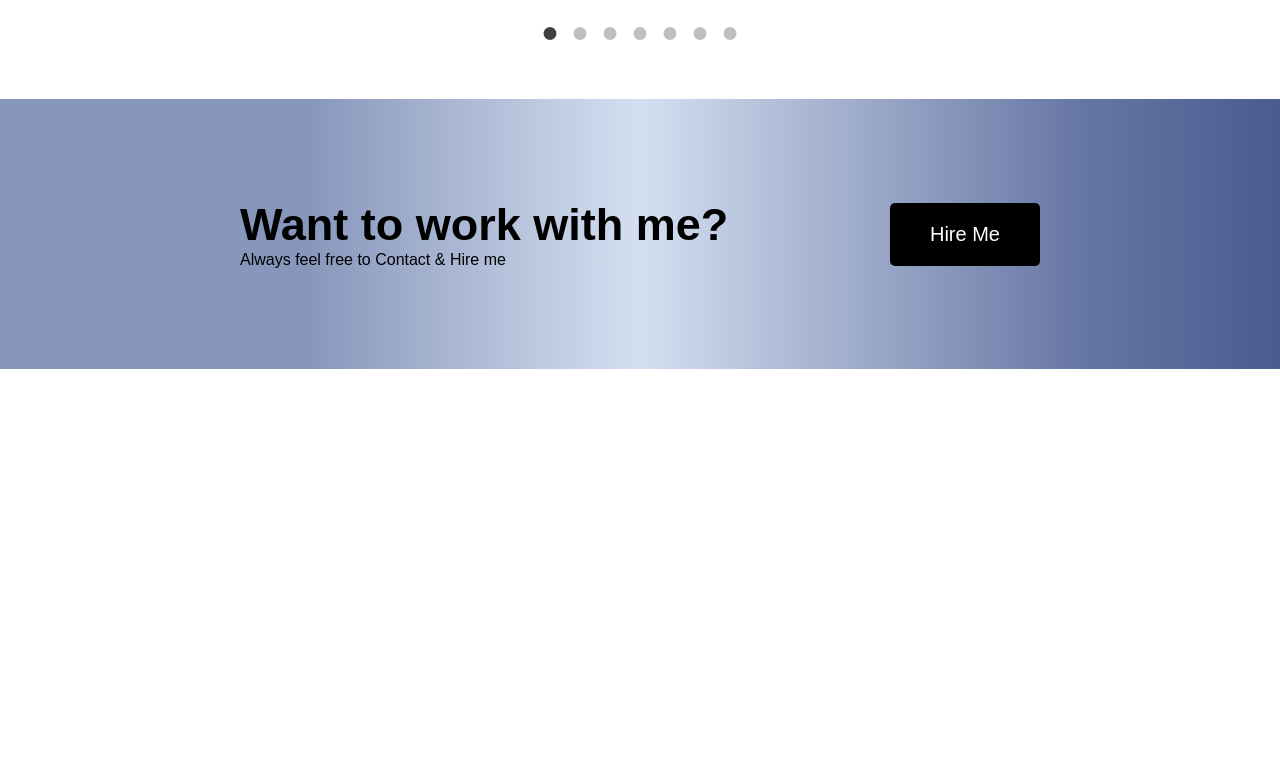
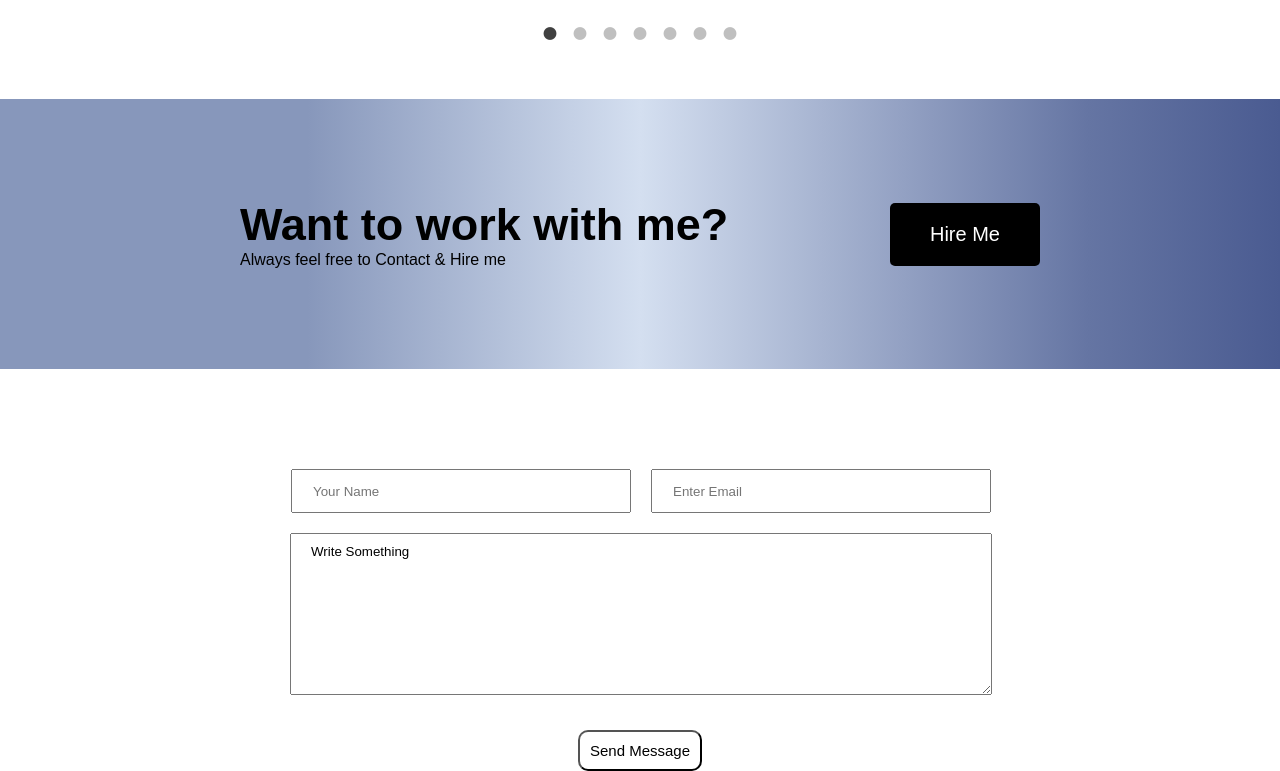
Before and after one commit to shpetimsedolli/Myportfolio, a React (Create React App) app: page / in a window 1280 px wide. Shown: the part 1770-2541 px from the top of the page. Before the commit the page ends 2239 px from the top, so only its background shows below. Built offline with nearby package versions, Linux system fonts and the light colour scheme; a web font is replaced by a local one.

Commit message:
contact form added with style

```diff
--- a/src/App.js
+++ b/src/App.js
@@ -2,7 +2,7 @@ import React, { useEffect } from "react";
 import Aos from "aos";
 import "./Apps.css";
 
-import { Navbar, Main, About, Service, Hire } from "./components";
+import { Navbar, Main, About, Service, Hire, Form } from "./components";
 import "animate.css";
 import "typed.js";
 import "./responsive.css";
@@ -19,6 +19,7 @@ const App = () => {
       <About />
       <Service />
       <Hire />
+      <Form />
     </div>
   );
 };
--- /dev/null
+++ b/src/components/Form/Form.css
@@ -0,0 +1,37 @@
+.formwrap {
+  display: flex;
+  flex-wrap: wrap;
+  flex-direction: column;
+  align-items: center;
+  justify-content: center;
+  gap: 20px;
+  max-width: 700px;
+  margin: 0 auto;
+}
+.inputwrap {
+  display: flex;
+  width: 100%;
+  gap: 20px;
+}
+.inputwrap input {
+  width: 50%;
+  height: 40px;
+  padding-left: 20px;
+}
+.textarea3 {
+  width: calc(100% - 20px);
+  padding-left: 20px;
+  padding-top: 10px;
+}
+.form__message button {
+  background: transparent;
+  color: #000;
+  font-size: 15px;
+  border-radius: 10px;
+  padding: 10px;
+}
+.form__message {
+  display: grid;
+  place-items: center;
+  margin-top: 35px;
+}
--- /dev/null
+++ b/src/components/Form/Form.jsx
@@ -0,0 +1,30 @@
+import React from "react";
+import "./Form.css";
+const Form = () => {
+  return (
+    <div>
+      <div className="container">
+        <form action="">
+          <div className="formwrap">
+            <div className="inputwrap">
+              <input type="text" placeholder="Your Name" className="input1" />
+              <input
+                type="email"
+                placeholder="Enter Email"
+                className="input2"
+              />
+            </div>
+            <textarea name="" id="" cols="30" rows="10" className="textarea3">
+              Write Something
+            </textarea>
+          </div>
+        </form>
+        <div className="form__message">
+          <button>Send Message</button>
+        </div>
+      </div>
+    </div>
+  );
+};
+
+export default Form;
--- a/src/components/index.js
+++ b/src/components/index.js
@@ -3,3 +3,4 @@ export { default as Main } from "./Main/Main";
 export { default as About } from "./About/About";
 export { default as Service } from "./Service/Service";
 export { default as Hire } from "./Hire/Hire";
+export { default as Form } from "./Form/Form";
```
